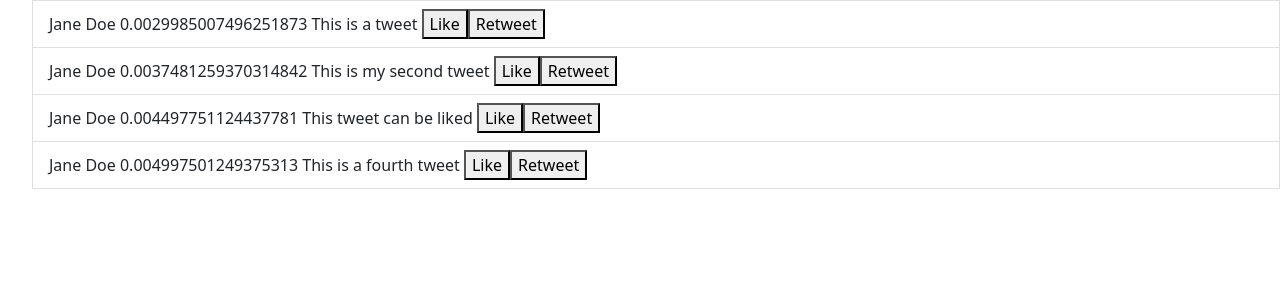
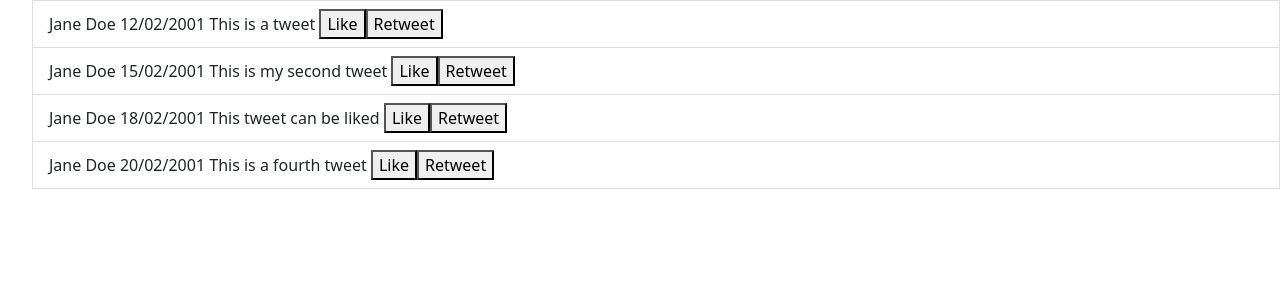
Before and after one commit to leanneminnock/TwitterClone, an Angular app: page / in a window 1280 px wide. Shown: the top 300 px of the page. Built offline with nearby package versions, Linux system fonts and the light colour scheme.

Commit message:
- converted publishDate back to date format - got date rendering properly in stream

```diff
--- a/src/app/data-store.service.ts
+++ b/src/app/data-store.service.ts
@@ -10,7 +10,7 @@ public tweets: Tweet[] =
   {
     id: 1,
     author: "Jane Doe",
-    publishDate: 12/2/2001,
+    publishDate: new Date("2001/2/12"),
     content: "This is a tweet",
     like: false,
     retweet: false
@@ -18,7 +18,7 @@ public tweets: Tweet[] =
   {
     id: 2,
     author: "Jane Doe",
-    publishDate: 15/2/2001,
+    publishDate: new Date("2001/2/15"),
     content: "This is my second tweet",
     like: false,
     retweet: false
@@ -26,7 +26,7 @@ public tweets: Tweet[] =
   {
     id: 3,
     author: "Jane Doe",
-    publishDate: 18/2/2001,
+    publishDate: new Date("2001/2/18"),
     content: "This tweet can be liked",
     like: false,
     retweet: false
@@ -34,7 +34,7 @@ public tweets: Tweet[] =
   {
     id: 4,
     author: "Jane Doe",
-    publishDate: 20/2/2001,
+    publishDate: new Date("2001/2/20"),
     content: "This is a fourth tweet",
     like: false,
     retweet: false
--- a/src/app/modals/tweet.ts
+++ b/src/app/modals/tweet.ts
@@ -2,7 +2,7 @@
 export interface Tweet {
     id: number,
     author: string,
-    publishDate: number,
+    publishDate: Date,
     content: string,
     like: boolean,
     retweet: boolean
--- a/src/app/tweet-stream/tweet-stream.component.html
+++ b/src/app/tweet-stream/tweet-stream.component.html
@@ -2,7 +2,7 @@
     <ul>
         <li class="list-group-item list-group-item-action" *ngFor="let tweet of data.tweets">
             {{tweet.author}}
-            {{tweet.publishDate}}
+            {{tweet.publishDate | date:'dd/MM/yyyy'}}
             {{tweet.content}}
             <button>Like</button>
             <button>Retweet</button>
```
